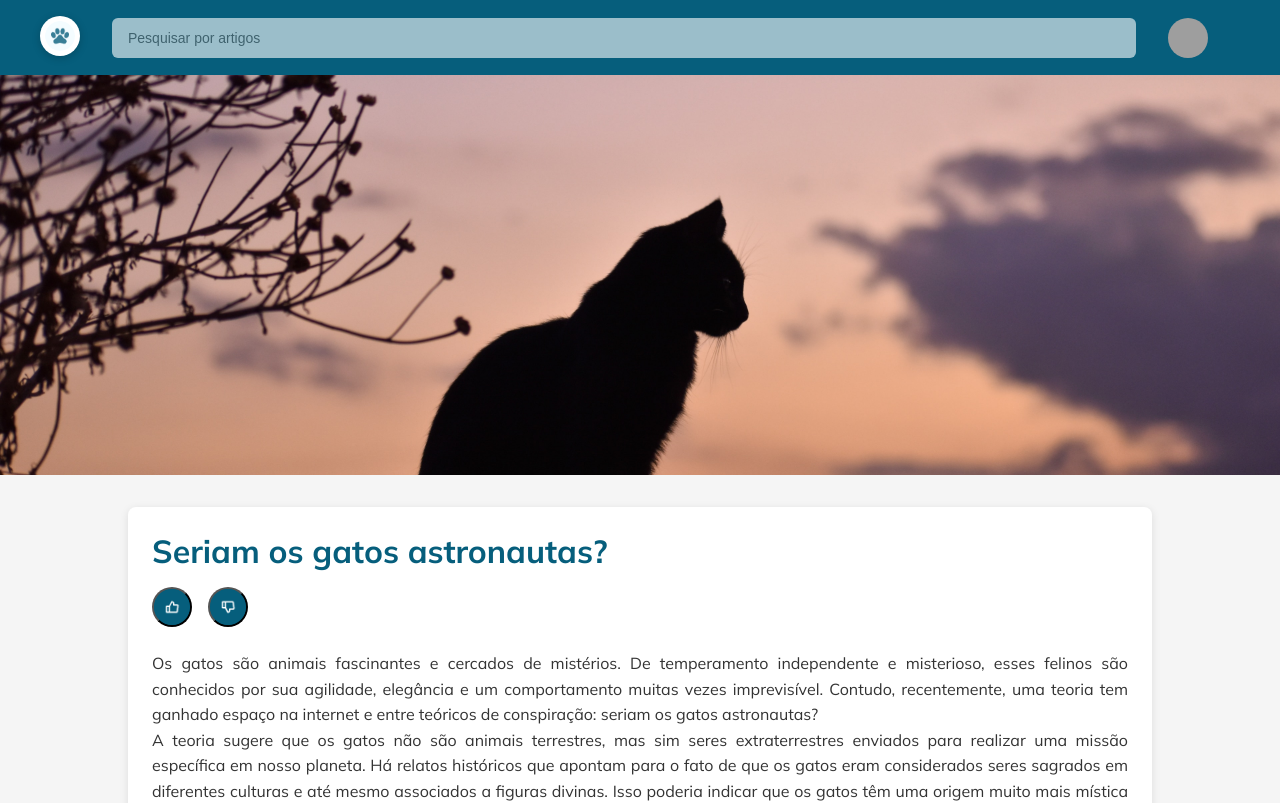
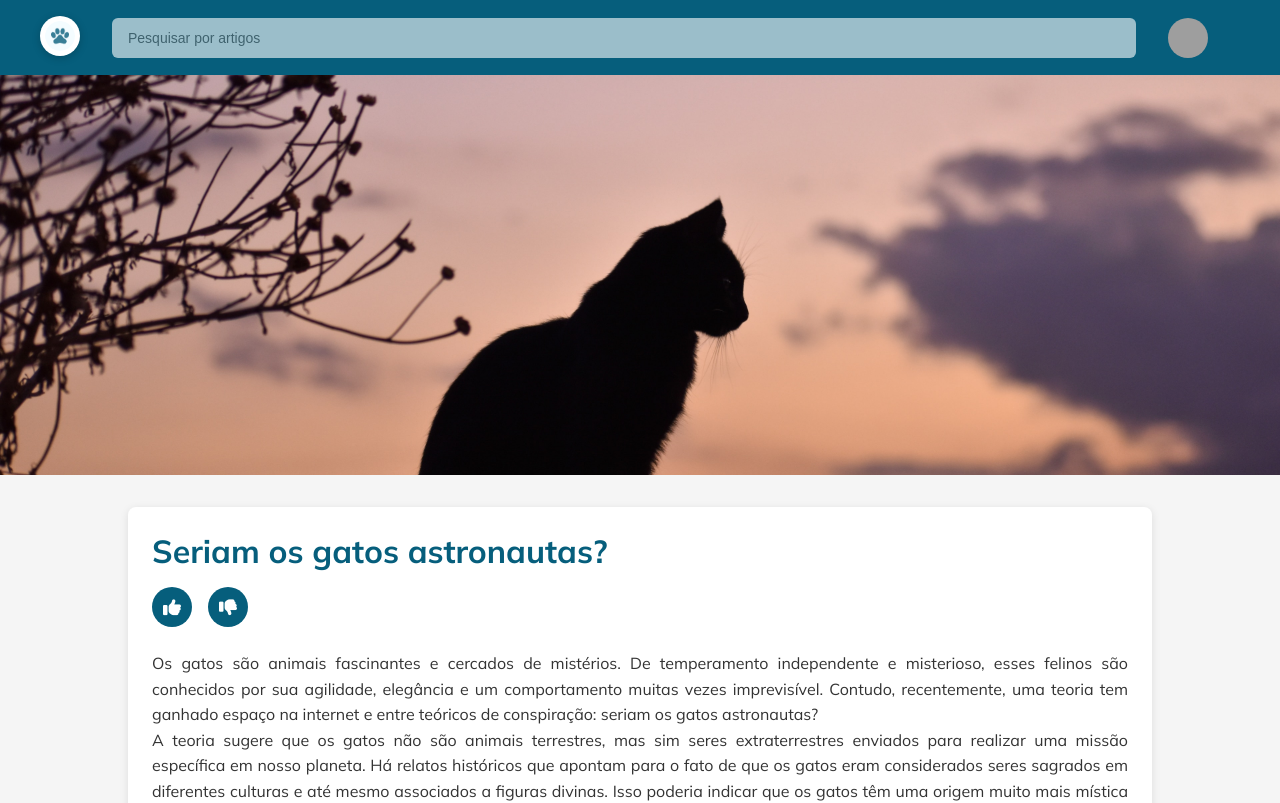
Before and after one commit to AnaRodrigues-Dev/projeto-gatos, a plain HTML site: page index.html in a window 1280 px wide. Shown: the top 803 px of the page. Drawn offline with Linux system fonts and the light colour scheme; grey boxes are pictures that could not be loaded.

Commit message:
Correção Like e Dislike

```diff
--- a/index.html
+++ b/index.html
@@ -5,6 +5,7 @@
     <meta name="viewport" content="width=device-width, initial-scale=1.0">
     <title>Projeto Gatos</title>
     <link rel="stylesheet" href="style.css">
+    <link rel="stylesheet" href="https://cdnjs.cloudflare.com/ajax/libs/font-awesome/6.4.0/css/all.min.css">
 
     <link rel="preconnect" href="https://fonts.googleapis.com">
     <link rel="preconnect" href="https://fonts.gstatic.com" crossorigin>
@@ -46,12 +47,12 @@
                 <h1>Seriam os gatos astronautas?</h1>
                     <div class="post-div">
 
-                        <button type="button" class="ratings like-btn" >
-                            <img src="assets/like.png" alt="Curtir">
+                        <button type="button" class="ratings like-btn" aria-label="Curtir" >
+                            <i class="fa-solid fa-thumbs-up"></i>
                         </button>
 
-                        <button type="button" class="ratings dislike-btn" >
-                            <img src="assets/dislike.png" alt="Descurtir">
+                        <button type="button" class="ratings dislike-btn" aria-label="Descurtir" >
+                            <i class="fa-solid fa-thumbs-down"></i>
                         </button>
 
                     </div>
--- a/style.css
+++ b/style.css
@@ -179,7 +179,6 @@ body{
     margin-bottom: 1.5rem;
 }
 
-
 .ratings {
     width: 40px;
     height: 40px;
@@ -189,14 +188,11 @@ body{
     justify-content: center;
     background: var(--secondary-color);
     cursor: pointer;
-    transition: transform;
+    transition: transform 0.3s, background 0.3s;
     padding: 0;
-}
-
-.ratings img {
-    width: 100%;
-    height: 100%;
-    border-radius: 50%;
+    border: none;
+    font-size: 18px;
+    color: white;
 }
 
 .ratings:hover {
```
